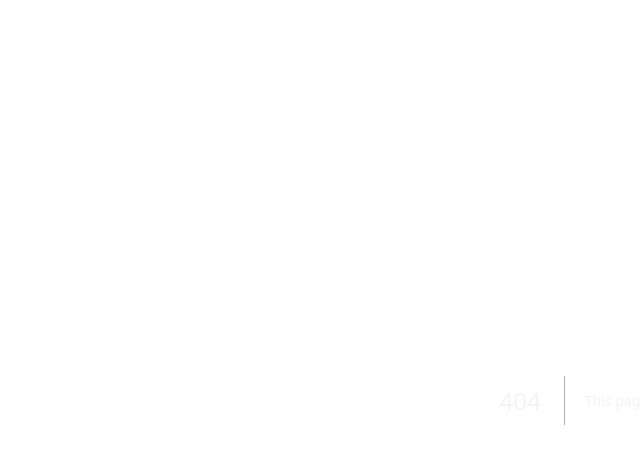
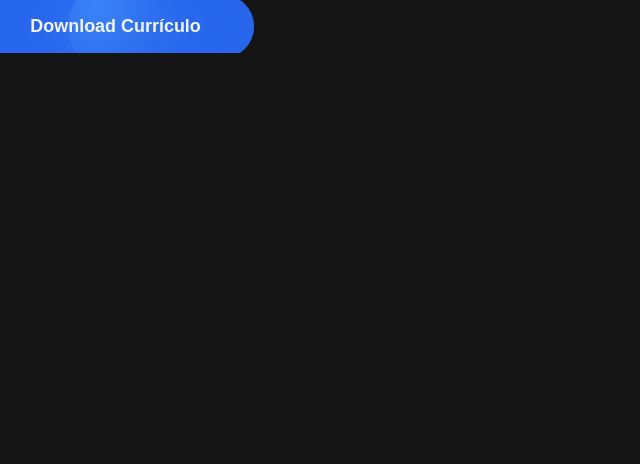
Before and after one commit to maisaolisilva/portifolio-maisa-dev, a Next.js app: page /componentes/apresentacao/botaoCurriculo in a window 1280 px wide. Before the commit this address had no page. Shown: the top 464 px of the page, without its empty margins (0-640 px from the left). Built offline with nearby package versions, Linux system fonts and the light colour scheme.

Commit message:
mudança no botão de currículo

```diff
--- /dev/null
+++ b/app/componentes/apresentacao/botaoCurriculo/Shapes.tsx
@@ -0,0 +1,37 @@
+"use client";
+
+import { motion, useTransform } from "framer-motion";
+
+export function Shapes({ isHover, isPress, mouseX, mouseY }: any) {
+  const rotateX = useTransform(mouseY, [-50, 50], [15, -15]);
+  const rotateY = useTransform(mouseX, [-50, 50], [-15, 15]);
+  const scale = useTransform(mouseY, [-100, 100], [1.1, 0.9]);
+
+  return (
+    <motion.div
+      style={{
+        rotateX,
+        rotateY,
+        scale,
+        perspective: 600,
+        width: 80,
+        height: 80,
+        position: "relative",
+      }}
+    >
+      <motion.div
+        style={{
+          position: "absolute",
+          width: "100%",
+          height: "100%",
+          borderRadius: "50%",
+          background:
+            "radial-gradient(circle at 30% 30%, #3b82f6, #2563eb)",
+          opacity: isHover ? 1 : 0.7,
+          filter: isPress ? "brightness(1.3)" : "brightness(1)",
+          boxShadow: "0 0 30px rgba(59,130,246,0.6)",
+        }}
+      />
+    </motion.div>
+  );
+}
--- /dev/null
+++ b/app/componentes/apresentacao/botaoCurriculo/botaoCurriculo.css
@@ -0,0 +1,47 @@
+.botao-curriculo {
+  position: relative;
+  background: var(--color-accent-blue);
+  color: var(--color-text-light);
+  border: none;
+  border-radius: 50px;
+  padding: 1rem 2rem;
+  font-size: 1.1rem;
+  font-weight: 600;
+  cursor: pointer;
+  overflow: hidden;
+}
+
+.botao-curriculo:hover {
+  background: var(--color-accent-blue-hover);
+}
+
+.label {
+  position: relative;
+  z-index: 2;
+}
+
+.shapes {
+  position: absolute;
+  inset: 0;
+  display: flex;
+  justify-content: center;
+  align-items: center;
+  z-index: 1;
+}
+
+.blush {
+  position: absolute;
+  width: 150%;
+  height: 150%;
+  border-radius: 50%;
+  filter: blur(50px);
+  opacity: 0.4;
+}
+
+.azul {
+  background: var(--color-accent-blue);
+}
+
+.azul-escuro {
+  background: var(--color-accent-blue-hover);
+}
--- /dev/null
+++ b/app/componentes/apresentacao/botaoCurriculo/page.tsx
@@ -0,0 +1,86 @@
+"use client";
+
+import { Suspense, useState } from "react";
+import { motion, MotionConfig, useMotionValue } from "framer-motion";
+import useMeasure from "react-use-measure";
+import { Shapes } from "./Shapes"; // mesmo componente do teu snippet
+import { transition } from "./settings"; // idem
+import "./botaoCurriculo.css";
+
+export default function BotaoCurriculo() {
+  const [ref, bounds] = useMeasure({ scroll: false });
+  const [isHover, setIsHover] = useState(false);
+  const [isPress, setIsPress] = useState(false);
+  const mouseX = useMotionValue(0);
+  const mouseY = useMotionValue(0);
+
+  const resetMousePosition = () => {
+    mouseX.set(0);
+    mouseY.set(0);
+  };
+
+  const abrirCurriculo = () =>
+    window.open("./arquivos/Maisa-Oliveira-Curriculo.pdf");
+
+  return (
+    <MotionConfig transition={transition}>
+      <motion.button
+        ref={ref}
+        className="botao-curriculo"
+        initial={false}
+        animate={isHover ? "hover" : "rest"}
+        whileTap="press"
+        variants={{
+          rest: { scale: 1 },
+          hover: { scale: 1.2 },
+          press: { scale: 1.1 },
+        }}
+        onHoverStart={() => {
+          resetMousePosition();
+          setIsHover(true);
+        }}
+        onHoverEnd={() => {
+          resetMousePosition();
+          setIsHover(false);
+        }}
+        onTapStart={() => setIsPress(true)}
+        onTap={() => {
+          setIsPress(false);
+          abrirCurriculo();
+        }}
+        onTapCancel={() => setIsPress(false)}
+        onPointerMove={(e) => {
+          mouseX.set(e.clientX - bounds.x - bounds.width / 2);
+          mouseY.set(e.clientY - bounds.y - bounds.height / 2);
+        }}
+      >
+        <motion.div
+          className="shapes"
+          variants={{
+            rest: { opacity: 0 },
+            hover: { opacity: 1 },
+          }}
+        >
+          <div className="azul blush" />
+          <div className="azul-escuro blush" />
+          <div className="container">
+            <Suspense fallback={null}>
+              <Shapes
+                isHover={isHover}
+                isPress={isPress}
+                mouseX={mouseX}
+                mouseY={mouseY}
+              />
+            </Suspense>
+          </div>
+        </motion.div>
+        <motion.div
+          variants={{ hover: { scale: 0.85 }, press: { scale: 1.05 } }}
+          className="label"
+        >
+          Download Currículo
+        </motion.div>
+      </motion.button>
+    </MotionConfig>
+  );
+}
--- /dev/null
+++ b/app/componentes/apresentacao/botaoCurriculo/settings.ts
@@ -0,0 +1,7 @@
+import type { SpringOptions } from "framer-motion";
+
+export const transition: SpringOptions = {
+  stiffness: 300,
+  damping: 20,
+  mass: 0.8,
+};
--- a/app/page.tsx
+++ b/app/page.tsx
@@ -47,7 +47,11 @@ export default function Home() {
           </section>
         </div>
       </main>
-      <footer className={styles.footer}>© 2025 - Desenvolvido por Maisa <Link href={"https://github.com/maisaolisilva/portifolio-maisa-dev"} target="_blank" rel="noopener noreferrer"> <GitHubIcon /> Repositótio do Projeto</Link></footer>
+      <footer className={styles.footer}>
+        <p>© 2025 - Desenvolvido por Maisa</p>
+        <Link href={"https://github.com/maisaolisilva/portifolio-maisa-dev"} target="_blank" rel="noopener noreferrer" className={styles.linkFooter}>
+        <GitHubIcon /> Repositório do Projeto</Link>
+      </footer>
     </>
   );
 }
--- a/package.json
+++ b/package.json
@@ -16,7 +16,8 @@
     "framer-motion": "^12.23.22",
     "next": "15.5.2",
     "react": "19.1.0",
-    "react-dom": "19.1.0"
+    "react-dom": "19.1.0",
+    "react-use-measure": "^2.1.7"
   },
   "devDependencies": {
     "@eslint/eslintrc": "^3",
```
Also changed, not shown: app/componentes/apresentacao/page.tsx (+2 -9 lines), app/page.module.css (+7 -0 lines), 1 other file (tests, documents, lock files or other folders).
